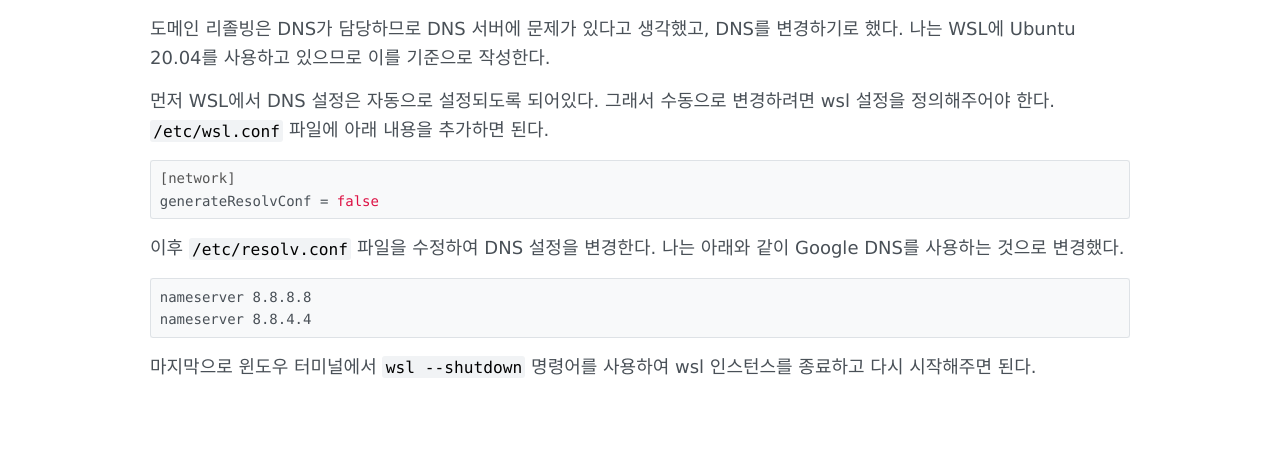
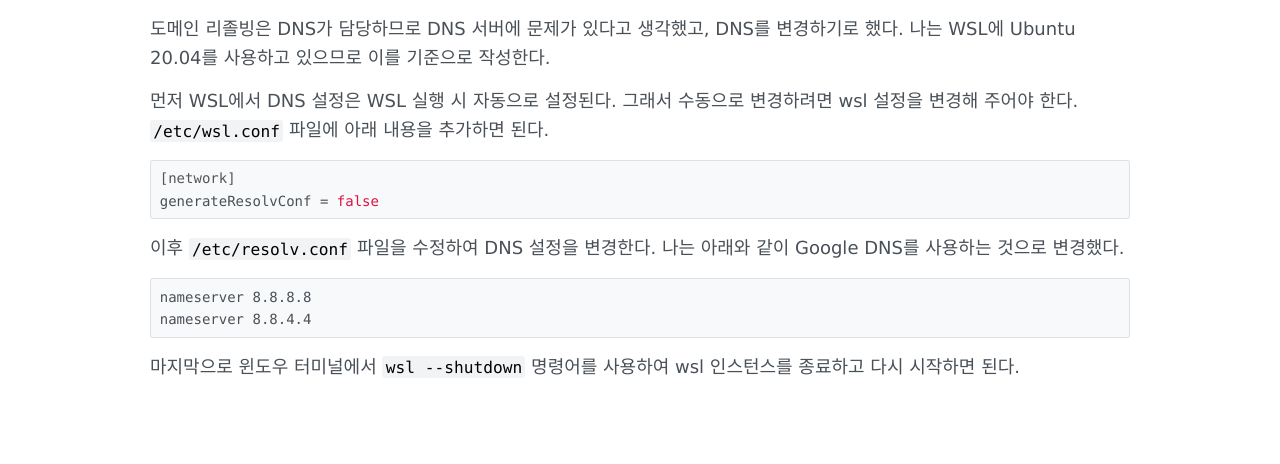
Before and after one commit to blurfx/xo.dev, a Jekyll site: the page built from _posts/2021-01-09-wsl-could-not-resolve-hostname.md, in a window 1280 px wide. Shown: the part 616-1080 px from the top of the page. Built offline with Jekyll 4.4.1, drawn with Linux system fonts in a browser that asks for light colours; comment, search, counter and statistics services are not loaded.

Commit message:
fix: typo

````diff
--- a/_posts/2021-01-09-wsl-could-not-resolve-hostname.md
+++ b/_posts/2021-01-09-wsl-could-not-resolve-hostname.md
@@ -23,7 +23,7 @@ ping: github.com: Temporary failure in name resolution
 
 도메인 리졸빙은 DNS가 담당하므로 DNS 서버에 문제가 있다고 생각했고, DNS를 변경하기로 했다. 나는 WSL에 Ubuntu 20.04를 사용하고 있으므로 이를 기준으로 작성한다.
 
-먼저 WSL에서 DNS 설정은 자동으로 설정되도록 되어있다. 그래서 수동으로 변경하려면 wsl 설정을 정의해주어야 한다. `/etc/wsl.conf` 파일에 아래 내용을 추가하면 된다.
+먼저 WSL에서 DNS 설정은 WSL 실행 시 자동으로 설정된다. 그래서 수동으로 변경하려면 wsl 설정을 변경해 주어야 한다. `/etc/wsl.conf` 파일에 아래 내용을 추가하면 된다.
 
 ```ini
 [network]
@@ -36,4 +36,4 @@ nameserver 8.8.8.8
 nameserver 8.8.4.4
 ```
 
-마지막으로 윈도우 터미널에서 `wsl --shutdown` 명령어를 사용하여 wsl 인스턴스를 종료하고 다시 시작해주면 된다.
+마지막으로 윈도우 터미널에서 `wsl --shutdown` 명령어를 사용하여 wsl 인스턴스를 종료하고 다시 시작하면 된다.
````
